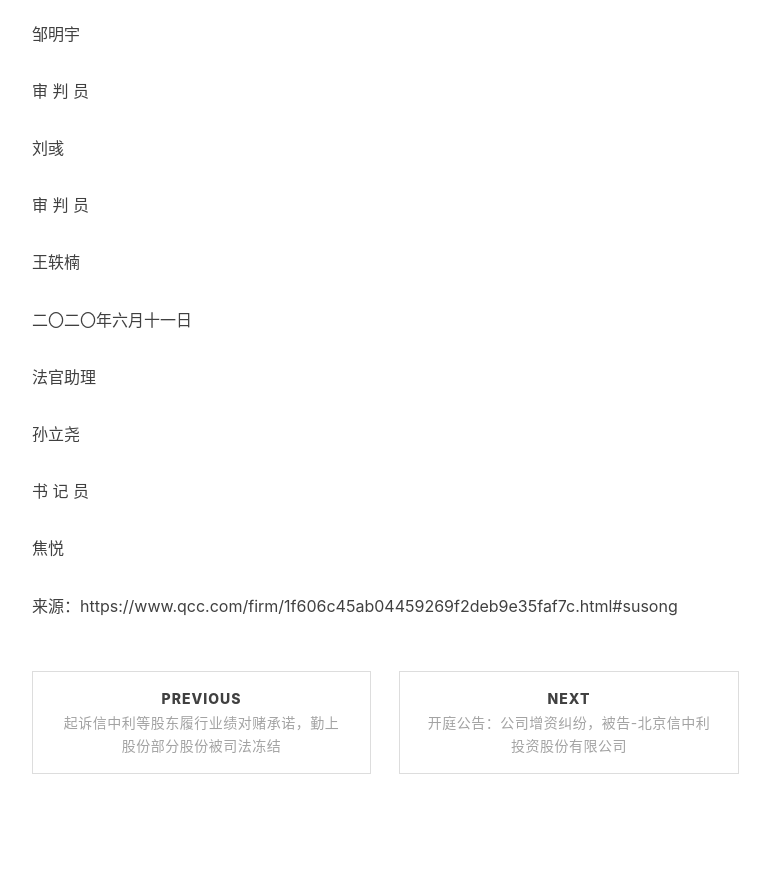
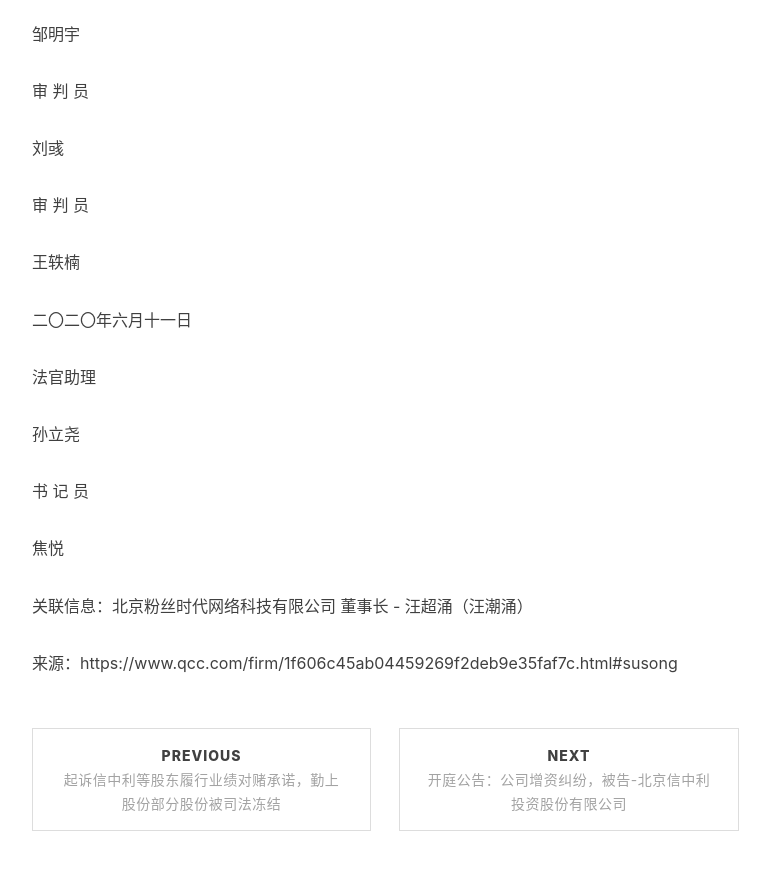
Before and after one commit to woaixinzhongli/woaixinzhongli.github.io, a Jekyll site: the page built from _posts/complaint/2020-06-22-破产文书：北京酷粉网络科技有限公司破产清算.md, in a window 1280 px wide and 900 px high, scrolled down 2930 px. Shown: the top 870 px of the window, without its empty margins (233-1003 px from the left). Built offline with Jekyll 4.4.1, drawn with Linux system fonts in a browser that asks for light colours; nearby versions of some CDN libraries; before the commit the page ends 3772 px from its top, so only the background shows below that.

Commit message:
Update 2020-06-22-破产文书：北京酷粉网络科技有限公司破产清算.md

```diff
--- a/_posts/complaint/2020-06-22-破产文书：北京酷粉网络科技有限公司破产清算.md
+++ b/_posts/complaint/2020-06-22-破产文书：北京酷粉网络科技有限公司破产清算.md
@@ -79,4 +79,6 @@ layout: post     #不要动
 
 焦悦
 
+关联信息：北京粉丝时代网络科技有限公司 董事长 - 汪超涌（汪潮涌）
+
 来源：https://www.qcc.com/firm/1f606c45ab04459269f2deb9e35faf7c.html#susong
```
